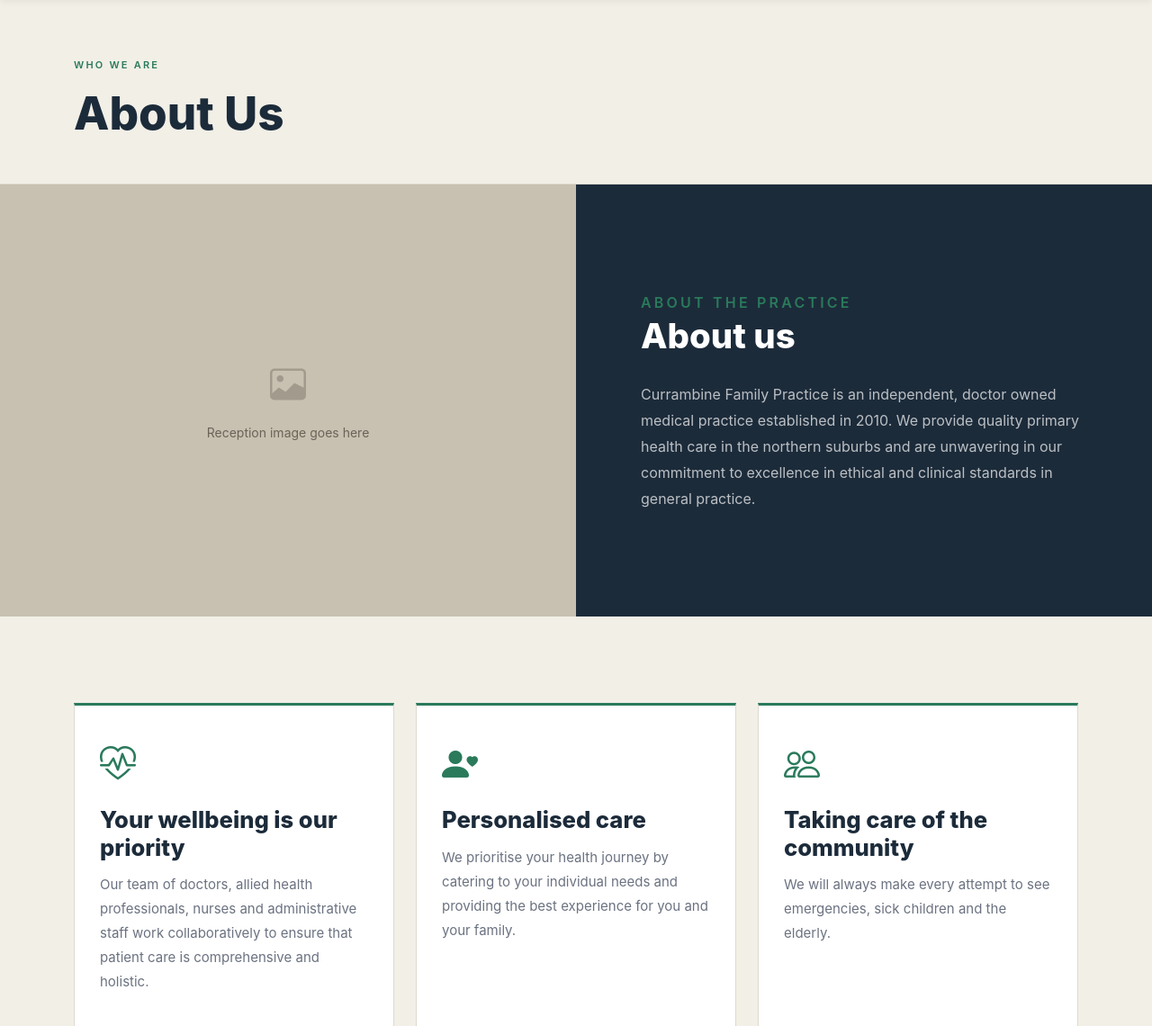
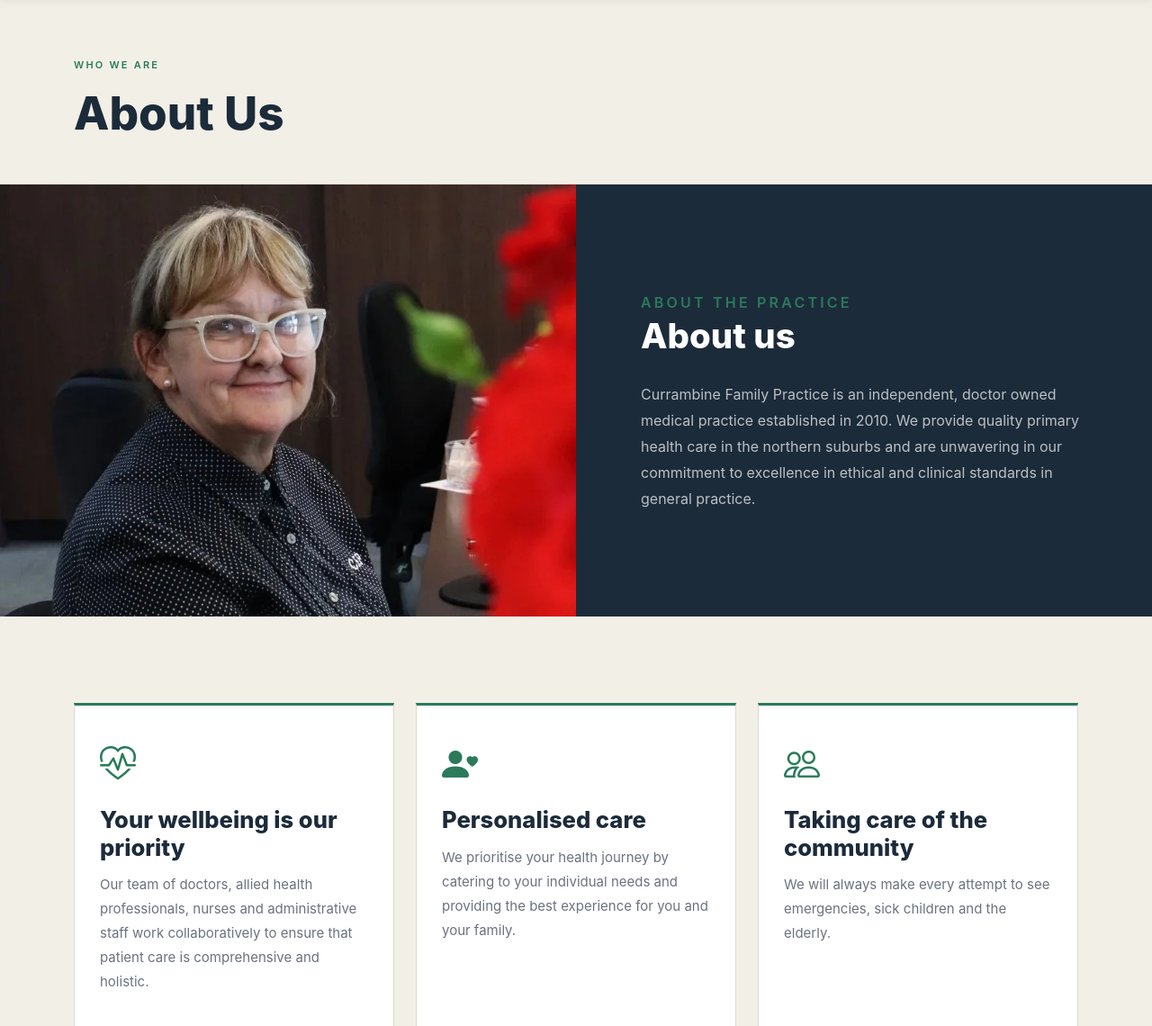
Before and after one commit to Luc45K0h75/Currambine-FP-Website, a Flask app: page /about in a window 1280 px wide. Shown: the part 70-1210 px from the top of the page at 90% size. Run offline with Flask 3, Linux system fonts and the light colour scheme; some web fonts are replaced.

Commit message:
Added about image

```diff
--- a/app/templates/about.html
+++ b/app/templates/about.html
@@ -14,11 +14,8 @@
 <section class="about-intro">
     <div class="row g-0 align-items-stretch">
         <div class="col-lg-6 about-intro-image">
-            <!-- <img src="{{ url_for('static', filename='images/about-reception.jpg') }}" alt="Currambine Family Practice reception" class="about-img"> -->
-            <div class="about-img-placeholder">
-                <i class="bi bi-image"></i>
-                <span>Reception image goes here</span>
-            </div>
+            <img src="{{ url_for('static', filename='images/about.webp') }}" alt="Currambine Family Practice reception" class="about-img">
+
         </div>
         <div class="col-lg-6 about-intro-text">
             <p class="section-eyebrow">About the Practice</p>
```
